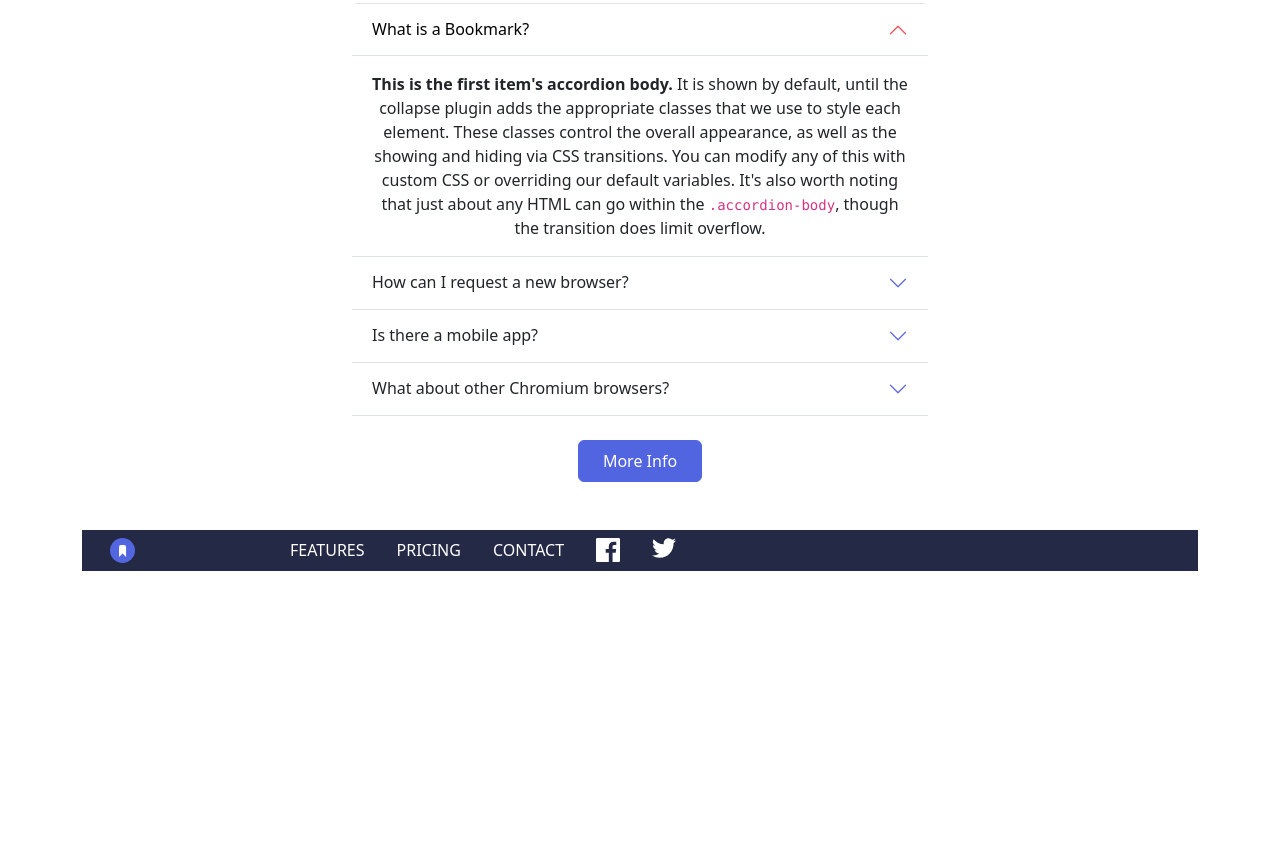
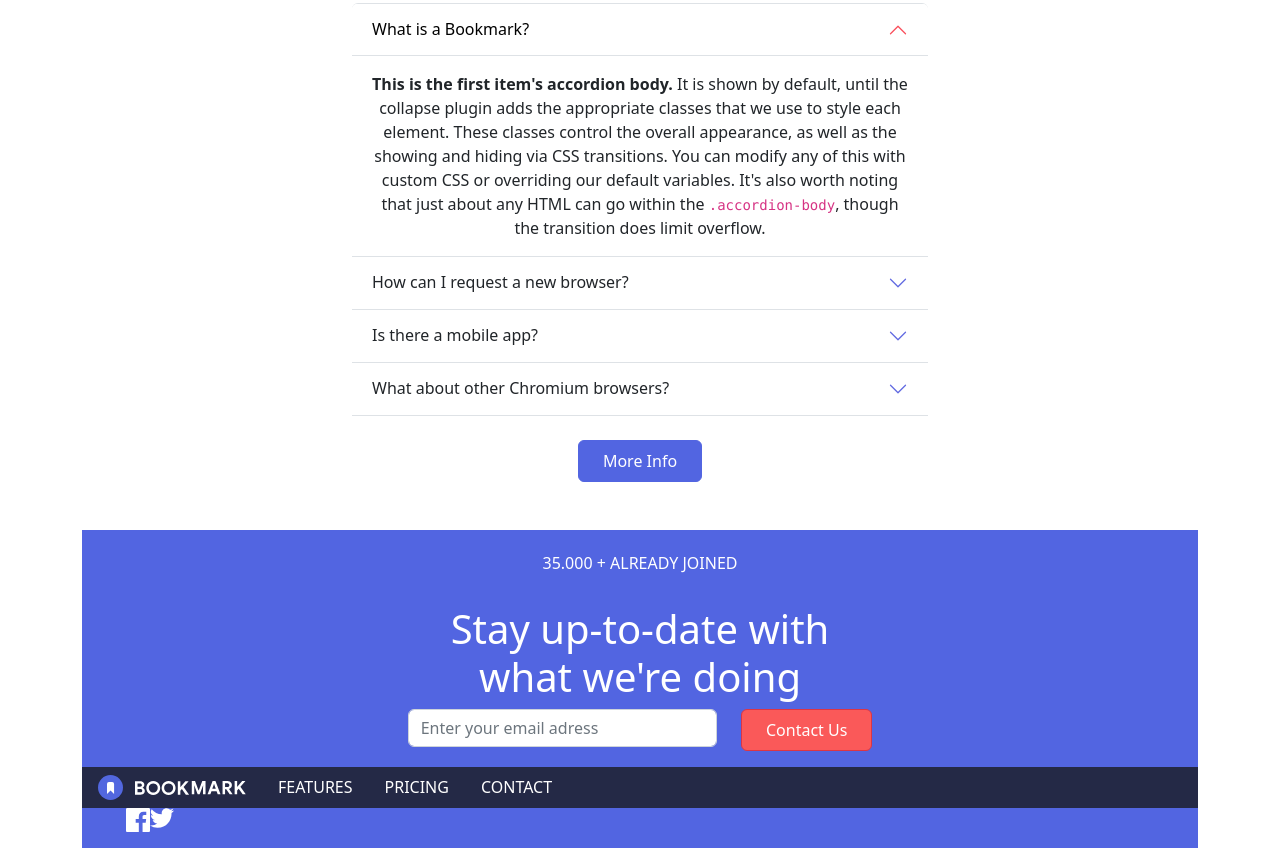
Before and after one commit to mireiaolive/Sprint2-Maquetacio2, a website: page index.html in a window 1280 px wide. Shown: the part 2270-3118 px from the top of the page. Before the commit the page ends 2841 px from the top, so only its background shows below. Drawn offline with nearby package versions, Linux system fonts and the light colour scheme.

Commit message:
first commit

```diff
--- a/index.html
+++ b/index.html
@@ -298,7 +298,10 @@
                         >
                     </div>
                 </div>
-                <div class="card align-items-center py-4" style="width: 18rem">
+                <div
+                    class="card align-items-center py-4 top-10"
+                    style="width: 18rem"
+                >
                     <img
                         src="./assets/logo-firefox.svg"
                         class="card-img-top"
@@ -317,7 +320,10 @@
                         >
                     </div>
                 </div>
-                <div class="card align-items-center py-4" style="width: 18rem">
+                <div
+                    class="card align-items-center py-4 top-50"
+                    style="width: 18rem"
+                >
                     <img
                         src="./assets/logo-opera.svg"
                         class="card-img-top"
@@ -509,22 +515,70 @@
                     </div>
                 </div>
             </div>
-            <div class="container-lg blue">
-                <ul class="nav">
+            <footer>
+                <div class="container lightblue">
+                    <div
+                        class="container text-center justify-content-center"
+                        style="width: 500px"
+                    >
+                        <h6 class="py-4 text-uppercase">
+                            35.000 + already joined
+                        </h6>
+                        <h1>Stay up-to-date with what we're doing</h1>
+                        <form
+                            class="row justify-content-center needs-validation"
+                            novalidate
+                        >
+                            <div class="col-8 position-relative">
+                                <input
+                                    type="email"
+                                    class="form-control"
+                                    id="inputEmail"
+                                    aria-describedby="emailHelp"
+                                    placeholder="Enter your email adress"
+                                    required
+                                />
+                                <div class="invalid-tooltip">
+                                    Please provide a valid email.
+                                </div>
+                            </div>
+                            <div class="col-auto">
+                                <button
+                                    type="submit"
+                                    id="buttonSecondary"
+                                    class="btn btn-outline-danger px-4 py-2 fs-7"
+                                >
+                                    Contact Us
+                                </button>
+                            </div>
+                        </form>
+                    </div>
+                    <div class="row">
+                        <ul class="nav blue">
                             <li class="nav-item">
                                 <a class="nav-link" aria-current="page" href="#"
-                            ><img src="./assets/logo-bookmark.svg"
+                                    ><img
+                                        src="./assets/logo-bookmark_white.svg"
                                 /></a>
                             </li>
                             <li class="nav-item">
-                        <a class="nav-link text-uppercase" href="#">features</a>
+                                <a class="nav-link text-uppercase" href="#"
+                                    >features</a
+                                >
                             </li>
                             <li class="nav-item">
-                        <a class="nav-link text-uppercase" href="#">pricing</a>
+                                <a class="nav-link text-uppercase" href="#"
+                                    >pricing</a
+                                >
                             </li>
                             <li class="nav-item">
-                        <a class="nav-link text-uppercase" href="#">contact</a>
+                                <a class="nav-link text-uppercase" href="#"
+                                    >contact</a
+                                >
                             </li>
+                        </ul>
+                        <div class="">
+                            <ul>
                                 <li class="nav-item d-flex">
                                     <a class="nav-link" href="#"
                                         ><img src="./assets/icon-facebook.svg"
@@ -536,6 +590,28 @@
                             </ul>
                         </div>
                     </div>
+                </div>
+            </footer>
+        </div>
+        <script>
+            (function () {
+                "use strict";
+                var forms = document.querySelectorAll(".needs-validation");
+                Array.prototype.slice.call(forms).forEach(function (form) {
+                    form.addEventListener(
+                        "submit",
+                        function (event) {
+                            if (!form.checkValidity()) {
+                                event.preventDefault();
+                                event.stopPropagation();
+                            }
+                            form.classList.add("was-validated");
+                        },
+                        false
+                    );
+                });
+            })();
+        </script>
         <script src="./node_modules/bootstrap/dist/js/bootstrap.min.js"></script>
     </body>
 </html>
--- a/sass/main.scss
+++ b/sass/main.scss
@@ -111,3 +111,32 @@ $nav-pills-link-active-bg: none;
 .blue li a {
     color: $white;
 }
+
+$position-value: (
+    0: 0%,
+    5: 5%,
+    10: 10%,
+    15: 15%,
+    20: 20%,
+    25: 25%,
+    30: 30%,
+    35: 35%,
+    40: 40%,
+    45: 45%,
+    50: 50%,
+    55: 55%,
+    60: 60%,
+    65: 65%,
+    70: 70%,
+    75: 75%,
+    80: 80%,
+    85: 85%,
+    90: 90%,
+    95: 95%,
+    100: 100%,
+);
+
+.lightblue {
+    background-color: $primary;
+    color: $white;
+}
```
Also changed, not shown: assets/logo-bookmark_white.svg (added), css/main.min.css, 1 other file. Lines whose indentation alone changed are shown as unchanged.
